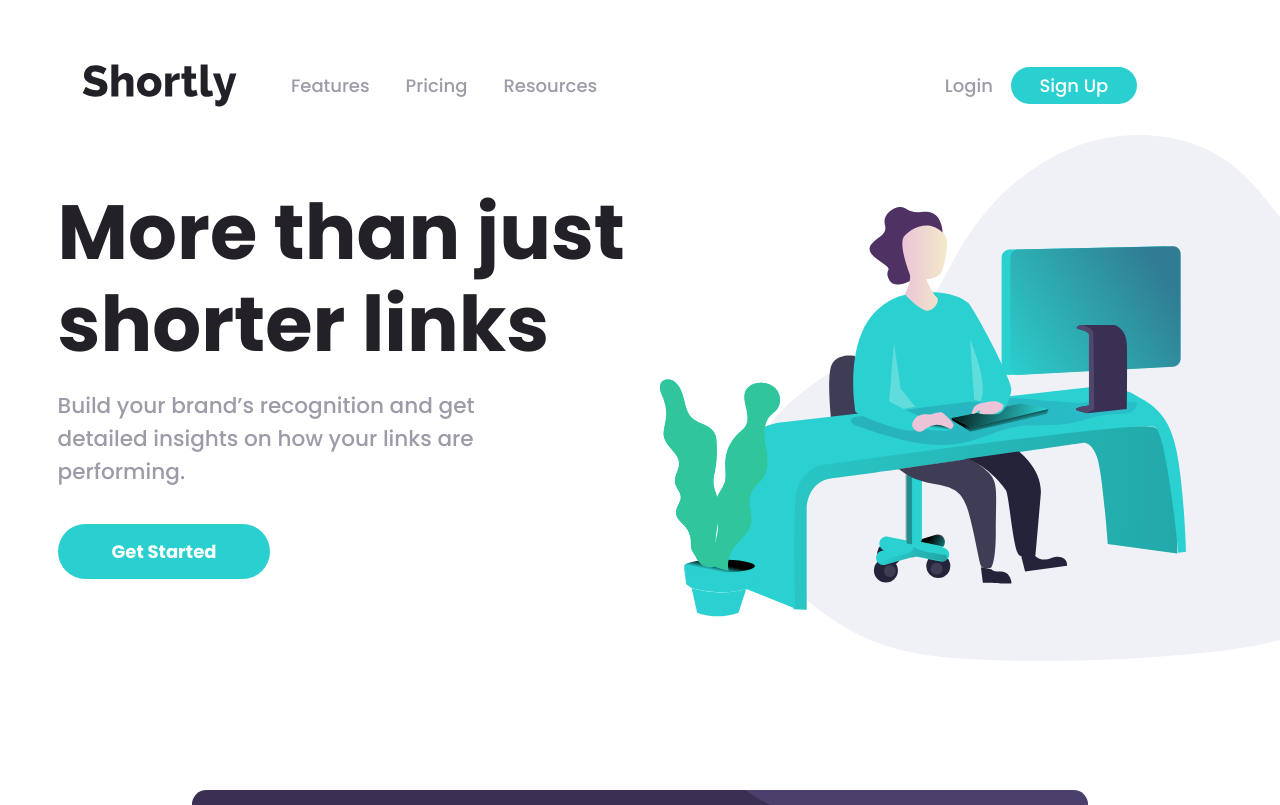
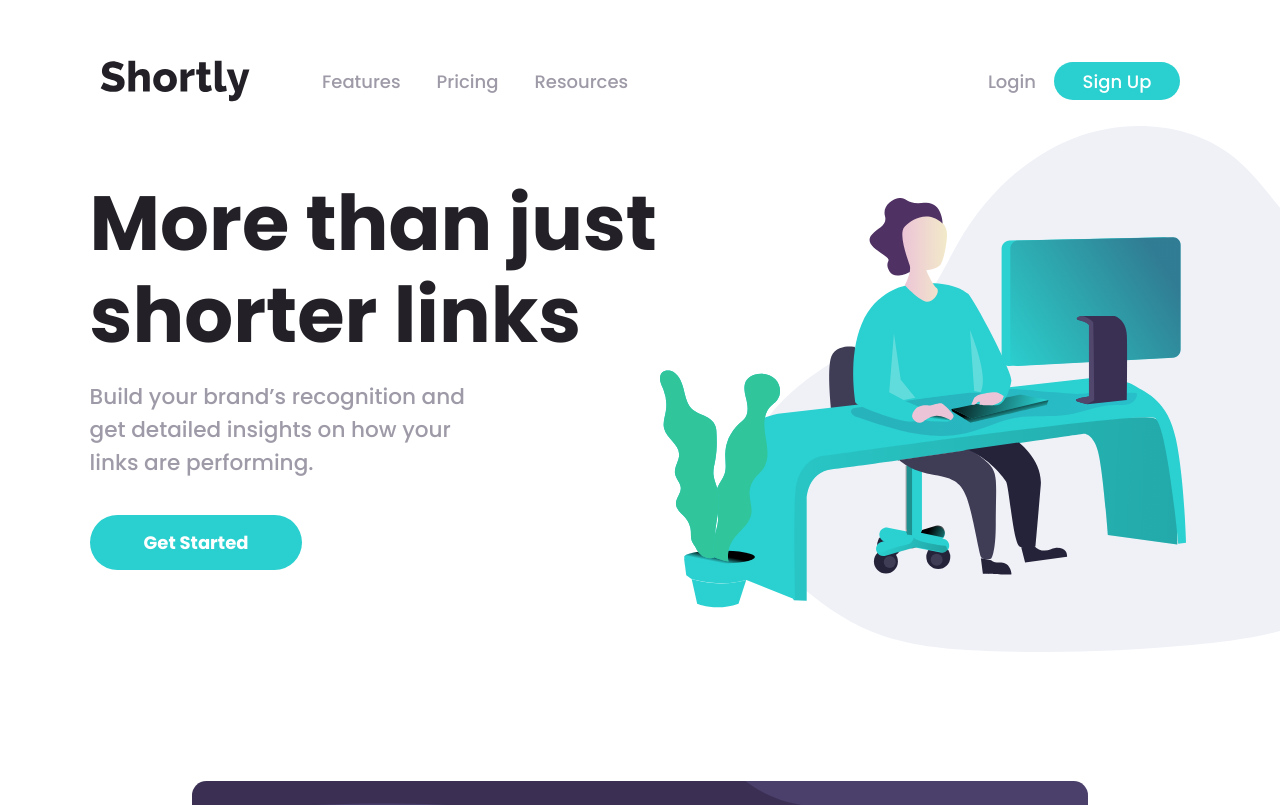
Before and after one commit to noedgecase/FEM_url-shortening, a React (Create React App) app: page / in a window 1280 px wide. Shown: the top 805 px of the page. Built offline with nearby package versions, Linux system fonts and the light colour scheme.

Commit message:
small updates

```diff
--- a/src/components/Footer/Footer.js
+++ b/src/components/Footer/Footer.js
@@ -81,6 +81,7 @@ const StyledBottomSide = styled.div`
     display: flex;
     flex-direction: column;
     align-items: center;
+  }
   .section {
     margin: 1em 2em;
     h3 {
@@ -105,7 +106,6 @@ const StyledBottomSide = styled.div`
       }
     }
   }
-  }
   .socials-container {
     margin: 2em auto 0 auto;
     display: flex;
@@ -126,6 +126,18 @@ const StyledBottomSide = styled.div`
     .links-container {
       flex-direction: row;
       align-items: flex-start;
+    }
+    .section {
+      margin: 1em 2em;
+      h3 {
+        text-align: left;
+      }
+      ul {
+        margin: 0.5em auto;
+        li {
+          text-align: left;
+        }
+      }
     }
   }
   @media screen and (min-width: 960px) {
--- a/src/components/Navbar/Desktop/DesktopMenu.js
+++ b/src/components/Navbar/Desktop/DesktopMenu.js
@@ -36,7 +36,7 @@ const StyledLogin = styled.div`
   display: flex;
   flex-direction: row;
   align-items: center;
-  justify-content: center;
+  justify-content: flex-end;
   a {
     transition: color 200ms;
     text-decoration: none;
--- a/src/components/Navbar/Logo.js
+++ b/src/components/Navbar/Logo.js
@@ -8,7 +8,8 @@ const StyledLogo = styled.svg`
   height: 3em;
   @media screen and (min-width: 780px) {
     width: 10em;
-    height: 3.5em;
+    height: 3em;
+    margin: 0 1em;
   }
 `
 
--- a/src/components/Sections/AdvancedSection.js
+++ b/src/components/Sections/AdvancedSection.js
@@ -97,11 +97,18 @@ const StyledBottomSection = styled.div`
       &:nth-of-type(5) {
         top: 4em;
       }
-      .card__icon--frame {
-        position: relative;
-        top: -2.5em;
-        right: 30%;
+      h2 {
+        text-align: left;
+        padding: 0 1rem;
       }
+      p {
+        text-align: left;
+      }
+    }
+    .card__icon--frame {
+      position: relative;
+      top: -2.5em;
+      right: 30%;
     }
   }
 `
--- a/src/components/Sections/HeaderSection.js
+++ b/src/components/Sections/HeaderSection.js
@@ -5,8 +5,8 @@ import working from '../../images/illustration-working.svg'
 
 const StyledSection = styled.section`
   position: relative;
-  height: clamp(35em, 70vw, 50em);
-  width: clamp(20em, 100%, 1500px);
+  height: clamp(35em, 70vw, 45em);
+  width: clamp(20em, 100%, 1600px);
   margin: 0 auto;
   padding: 1em;
   display: flex;
@@ -93,7 +93,7 @@ const StyledBodyContainer = styled.div`
   }
 
   @media screen and (min-width: 520px) {
-    padding: 0 4.5vw;
+    padding: 0 7vw;
     width: 50%;
     top: 4vw;
     left: 0;
```
Also changed, not shown: 1 other file (tests, documents, lock files or other folders). Lines whose indentation alone changed are shown as unchanged.
